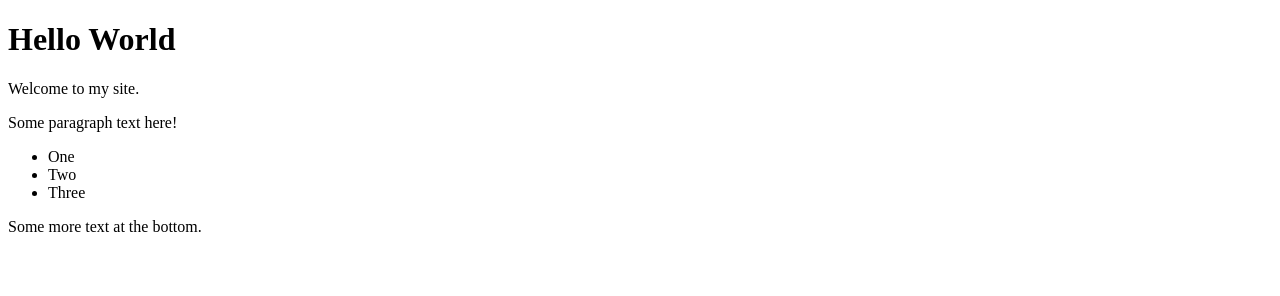
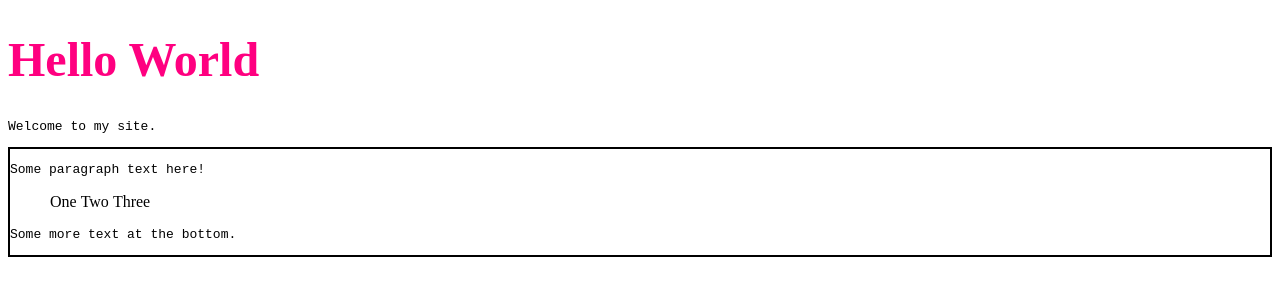
Before and after one commit to lehyde/website_structure, a plain HTML site: page index.html in a window 1280 px wide. Drawn offline with Linux system fonts and the light colour scheme.

Commit message:
Update index.html

```diff
--- a/index.html
+++ b/index.html
@@ -5,20 +5,20 @@
     <title>Hello | My Site</title>
   </head>
   <body>
-    <h1>Hello World</h1>
+    <h1 style="font-size:48px; color: rgb(255, 0, 128);">Hello World</h1>
 
-    <p>Welcome to my site.</p>
+    <p style="font-family: monospace; color: '#ccc';">Welcome to my site.</p>
 
-    <div>
-      <p>Some paragraph text here!</p>
+    <div style="border: 2px solid #000;">
+      <p style="font-family: monospace; color: '#ccc';">Some paragraph text here!</p>
 
-      <ul>
-        <li>One</li>
-        <li>Two</li>
-        <li>Three</li>
-      </ul>
+      <ol style="list-style:none;">
+        <li style="display: inline;">One</li>
+        <li style="display: inline;">Two</li>
+        <li style="display: inline;">Three</li>
+      </ol>
 
-      <p>Some more text at the bottom.</p>
+      <p style="font-family: monospace; color: 'red'; margin-top: 10px;">Some more text at the bottom.</p>
     </div>
   </body>
 </html>
```
